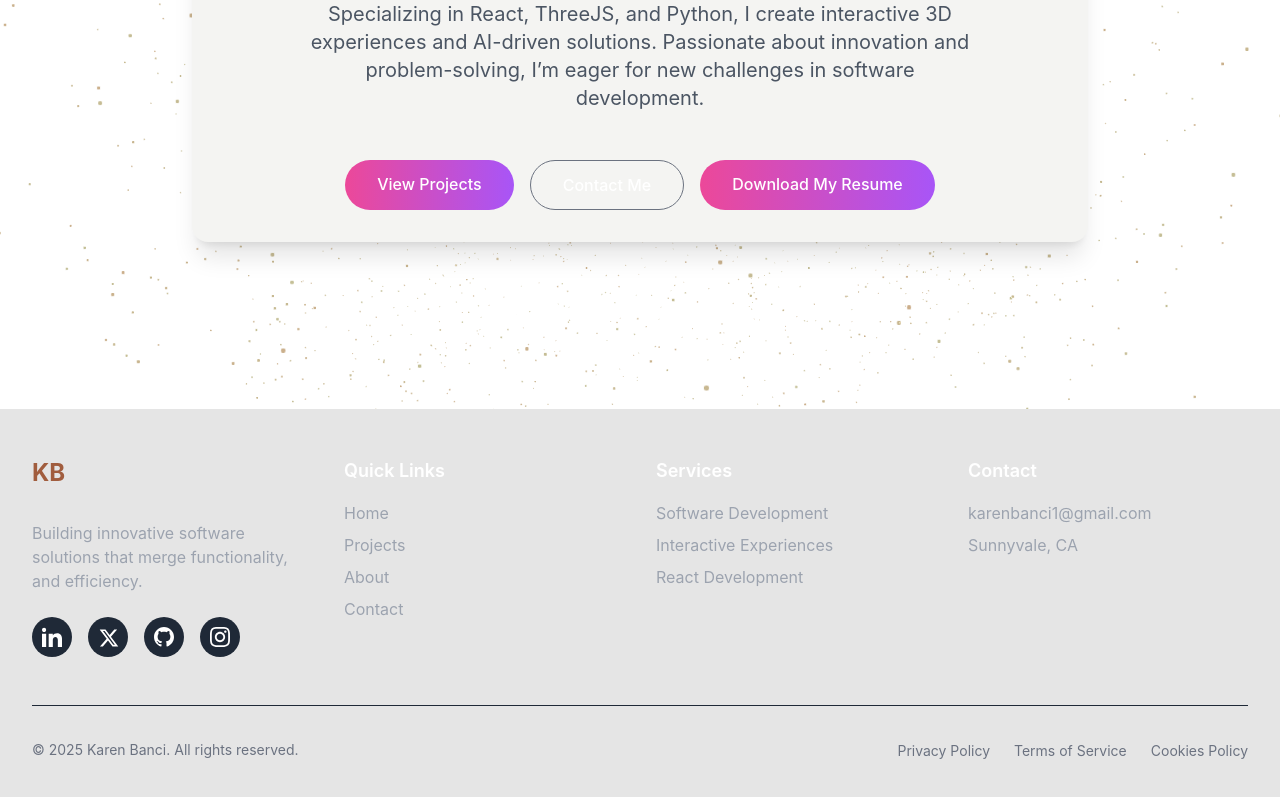
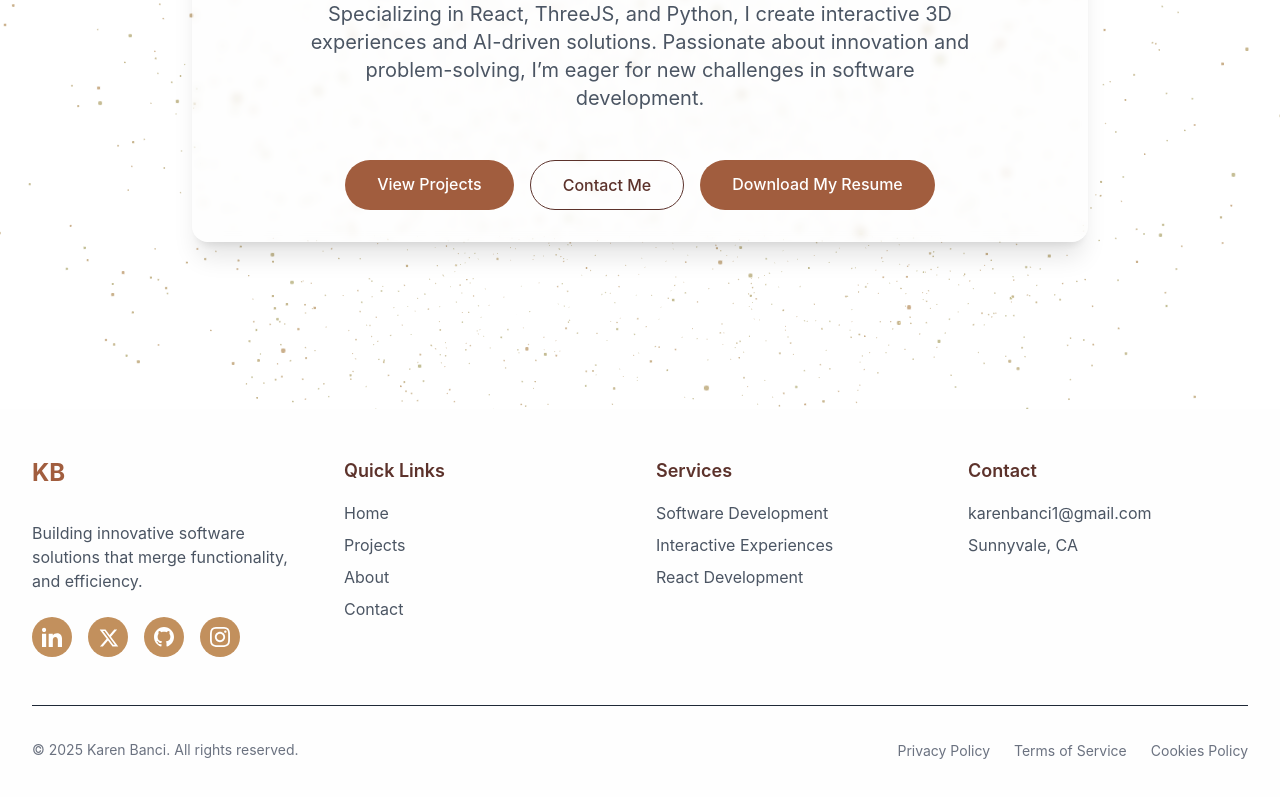
Before and after one commit to karenbanci/karen-website, a React (Create React App) app: page / in a window 1280 px wide. Shown: the part 391-1188 px from the top of the page. Built offline with nearby package versions, Linux system fonts and the light colour scheme; no server answers.

Commit message:
feat: update BtnResume, Footer, Navbar, and Home components with new styles for improved aesthetics

```diff
--- a/src/components/BtnResume.tsx
+++ b/src/components/BtnResume.tsx
@@ -4,8 +4,8 @@ const BtnResume = () => {
       href="/resume/resume.pdf"
       target="_blank"
       rel="noreferrer"
-      className="px-8 py-3 rounded-full bg-gradient-to-r from-pink-500 to-purple-500 text-white font-medium
-            hover:shadow-lg hover:shadow-pink-500/30 transition-all duration-300 inline-block"
+      className="px-8 py-3 rounded-full bg-copper-600 text-white font-medium
+            hover:shadow-lg hover:text-gray-600 hover:bg-copper-100 hover:shadow-copper-900 transition-all duration-300 inline-block"
     >
       Download My Resume
     </a>
--- a/src/components/Footer.tsx
+++ b/src/components/Footer.tsx
@@ -4,7 +4,7 @@ export default function Footer() {
   const year = new Date().getFullYear();
 
   return (
-    <footer className="py-12 px-4 md:px-8 relative z-10 backdrop-blur-sm bg-black/10">
+    <footer className="py-12 px-4 md:px-8 relative z-10 backdrop-blur-lg bg-makara-50/10">
       <div className="container mx-auto">
         <div className="grid grid-cols-1 md:grid-cols-4 gap-8 mb-12">
           <div>
@@ -14,7 +14,7 @@ export default function Footer() {
             >
               KB
             </Link>
-            <p className="text-gray-400 mt-4 max-w-xs">
+            <p className="text-gray-600 mt-4 max-w-xs">
               Building innovative software solutions that merge functionality,
               and efficiency.
             </p>
@@ -47,12 +47,14 @@ export default function Footer() {
           </div>
 
           <div>
-            <h3 className="text-lg font-semibold mb-4">Quick Links</h3>
+            <h3 className="text-lg font-semibold mb-4 text-copper-900">
+              Quick Links
+            </h3>
             <ul className="space-y-2">
               <li>
                 <Link
                   to="/"
-                  className="text-gray-400 hover:text-white transition-colors"
+                  className="text-gray-600 hover:text-white transition-colors"
                 >
                   Home
                 </Link>
@@ -60,7 +62,7 @@ export default function Footer() {
               <li>
                 <Link
                   to="/projects"
-                  className="text-gray-400 hover:text-white transition-colors"
+                  className="text-gray-600 hover:text-white transition-colors"
                 >
                   Projects
                 </Link>
@@ -68,7 +70,7 @@ export default function Footer() {
               <li>
                 <Link
                   to="/about"
-                  className="text-gray-400 hover:text-white transition-colors"
+                  className="text-gray-600 hover:text-white transition-colors"
                 >
                   About
                 </Link>
@@ -76,7 +78,7 @@ export default function Footer() {
               <li>
                 <Link
                   to="/contact"
-                  className="text-gray-400 hover:text-white transition-colors"
+                  className="text-gray-600 hover:text-white transition-colors"
                 >
                   Contact
                 </Link>
@@ -85,33 +87,37 @@ export default function Footer() {
           </div>
 
           <div>
-            <h3 className="text-lg font-semibold mb-4">Services</h3>
+            <h3 className="text-lg font-semibold mb-4 text-copper-900">
+              Services
+            </h3>
             <ul className="space-y-2">
               <li>
-                <span className="text-gray-400">Software Development</span>
+                <span className="text-gray-600">Software Development</span>
               </li>
               <li>
-                <span className="text-gray-400">Interactive Experiences</span>
+                <span className="text-gray-600">Interactive Experiences</span>
               </li>
               <li>
-                <span className="text-gray-400">React Development</span>
+                <span className="text-gray-600">React Development</span>
               </li>
             </ul>
           </div>
 
           <div>
-            <h3 className="text-lg font-semibold mb-4">Contact</h3>
+            <h3 className="text-lg font-semibold mb-4 text-copper-900">
+              Contact
+            </h3>
             <ul className="space-y-2">
               <li>
                 <a
                   href="mailto:karenbanci1@gmail.com"
-                  className="text-gray-400 hover:text-white transition-colors"
+                  className="text-gray-600 hover:text-white transition-colors"
                 >
                   karenbanci1@gmail.com
                 </a>
               </li>
               <li>
-                <span className="text-gray-400">Sunnyvale, CA</span>
+                <span className="text-gray-600">Sunnyvale, CA</span>
               </li>
             </ul>
           </div>
@@ -168,7 +174,7 @@ function SocialIcon({ href, ariaLabel, children }: SocialIconProps) {
     <a
       href={href}
       aria-label={ariaLabel}
-      className="w-10 h-10 rounded-full bg-gray-800 flex items-center justify-center hover:bg-gradient-to-r from-pink-500 to-purple-500 transition-colors"
+      className="w-10 h-10 rounded-full bg-copper-400 flex items-center justify-center hover:bg-gradient-to-r from-copper-100 to-copper-900 transition-colors"
     >
       <svg className="w-5 h-5" fill="currentColor" viewBox="0 0 24 24">
         {children}
@@ -182,7 +188,7 @@ function SocialIconAugmented({ href, ariaLabel, children }: SocialIconProps) {
     <a
       href={href}
       aria-label={ariaLabel}
-      className="w-10 h-10 rounded-full bg-gray-800 flex items-center justify-center hover:bg-gradient-to-r from-pink-500 to-purple-500 transition-colors"
+      className="w-10 h-10 rounded-full bg-copper-400 flex items-center justify-center hover:bg-gradient-to-r from-copper-100 to-copper-900 transition-colors"
     >
       <svg
         className="w-5 h-5"
--- a/src/components/Navbar.tsx
+++ b/src/components/Navbar.tsx
@@ -27,7 +27,9 @@ export default function Navbar() {
   return (
     <nav
       className={`fixed w-full z-50 transition-all duration-300 ${
-        isScrolled || isMenuOpen ? "py-4 backdrop-blur-lg bg-black/10" : "py-6"
+        isScrolled || isMenuOpen
+          ? "py-4 backdrop-blur-lg bg-makara-50/10"
+          : "py-6"
       }`}
     >
       <div className="container mx-auto px-4 md:px-8">
@@ -165,7 +167,7 @@ function NavLink({ to, isActive, children }: NavLinkProps) {
       {isActive && (
         <motion.div
           layoutId="activeIndicator"
-          className="absolute -bottom-1 left-0 right-0 h-0.5 bg-gradient-to-r from-pink-500 to-purple-500"
+          className="absolute -bottom-1 left-0 right-0 h-0.5 bg-gradient-to-r from-copper-100 to-copper-600"
           initial={{ opacity: 0 }}
           animate={{ opacity: 1 }}
           transition={{ duration: 0.3 }}
--- a/src/pages/Home.tsx
+++ b/src/pages/Home.tsx
@@ -52,7 +52,7 @@ export default function Home() {
         }}
       >
         <motion.div
-          className="backdrop-blur-sm bg-makara-50 p-8 rounded-2xl shadow-xl"
+          className="backdrop-blur-sm bg-makara-50/10 p-8 rounded-2xl shadow-xl"
           variants={fadeIn}
         >
           <motion.h1
@@ -86,15 +86,15 @@ export default function Home() {
           >
             <Link
               to="/projects"
-              className="px-8 py-3 rounded-full bg-gradient-to-r from-pink-500 to-purple-500 text-white font-medium
-            hover:shadow-lg hover:shadow-pink-500/30 transition-all duration-300"
+              className="px-8 py-3 rounded-full bg-copper-600 text-white font-medium
+            hover:shadow-lg hover:text-gray-600 hover:bg-copper-100 hover:shadow-copper-900 transition-all duration-300"
             >
               View Projects
             </Link>
             <Link
               to="/contact"
-              className="px-8 py-3 rounded-full border border-gray-500 text-white font-medium
-            hover:border-pink-500 hover:text-pink-500 transition-all duration-300"
+              className="px-8 py-3 rounded-full border border-copper-900 text-copper-900 font-medium
+            hover:border-copper-600 hover:text-copper-600 transition-all duration-300"
             >
               Contact Me
             </Link>
--- a/tailwind.config.js
+++ b/tailwind.config.js
@@ -4,6 +4,7 @@ module.exports = {
   theme: {
     extend: {
       colors: {
+        "copper-100": "#efe4d6",
         "copper-400": "#c2905d",
         "copper-600": "#a15d3e",
         "copper-900": "#5c322b",
```
